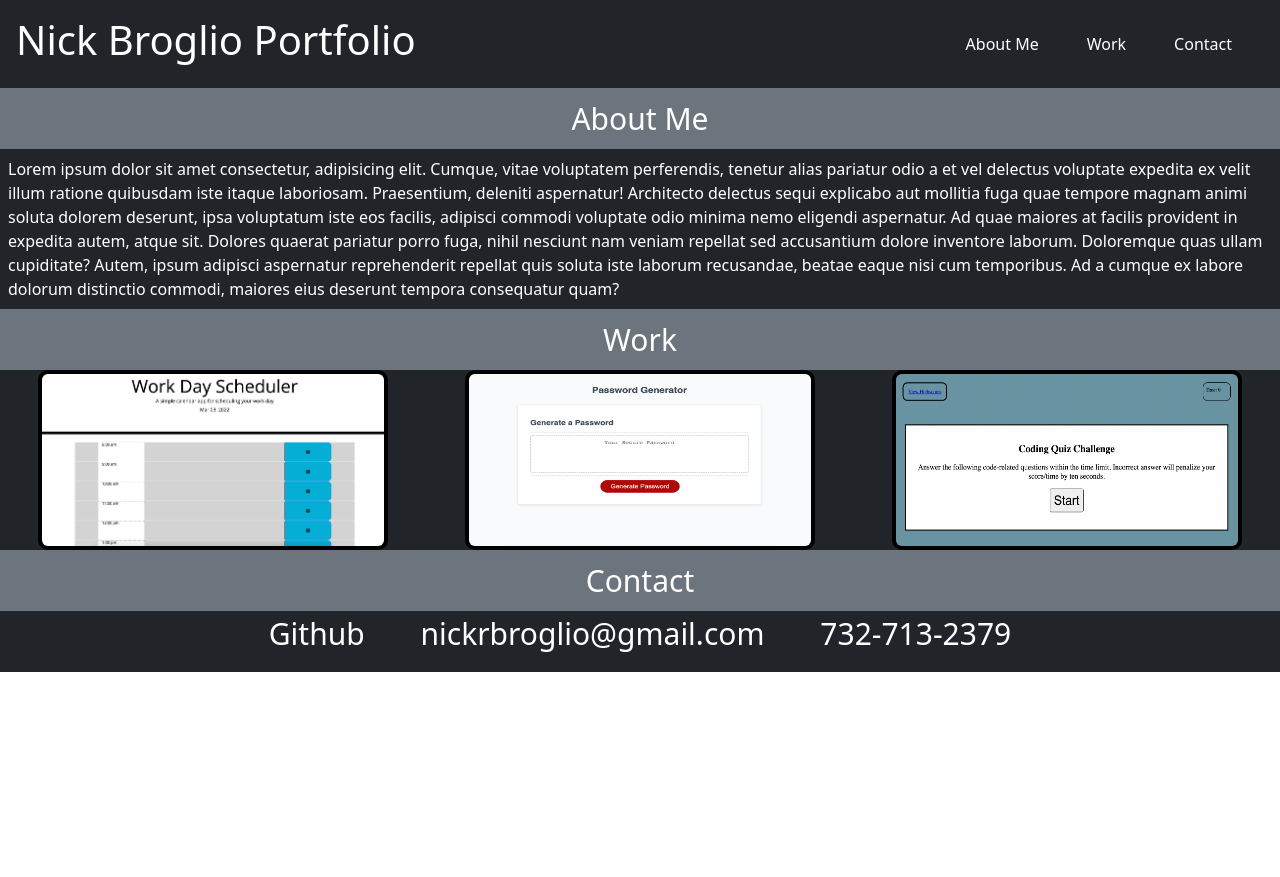
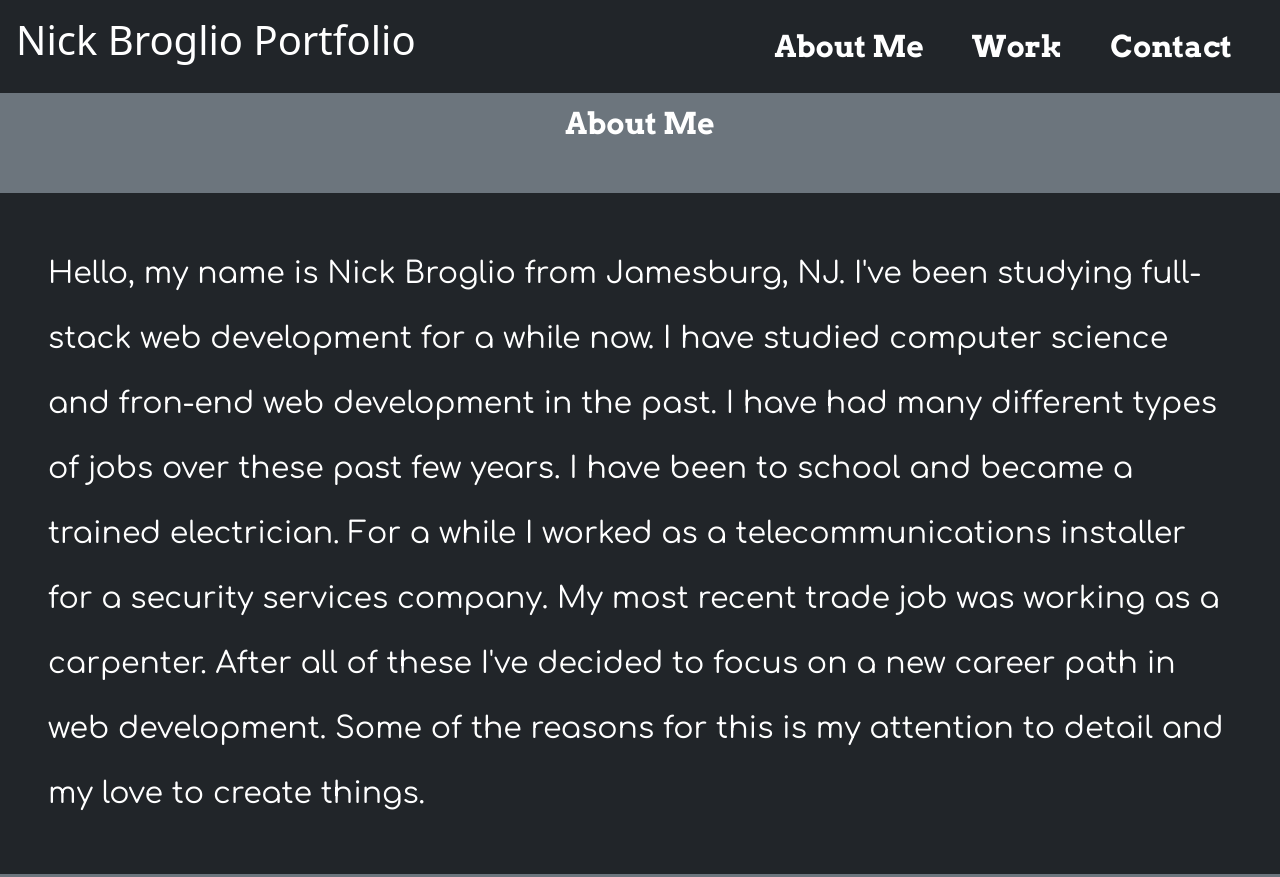
Before and after one commit to NickBroglio/Portfolio-Supreme, a plain HTML site: page index.html in a window 1280 px wide. Shown: the top 877 px of the page. Before the commit the page ends 800 px from the top, so only its background shows below. Drawn offline with nearby package versions, Linux system fonts and the light colour scheme.

Commit message:
fonts, images, second changes

```diff
--- a/index.html
+++ b/index.html
@@ -8,6 +8,13 @@
     <title>Nick Broglios' Portfolio</title>
     <link href="https://cdn.jsdelivr.net/npm/bootstrap@5.1.3/dist/css/bootstrap.min.css" rel="stylesheet"
         integrity="sha384-1BmE4kWBq78iYhFldvKuhfTAU6auU8tT94WrHftjDbrCEXSU1oBoqyl2QvZ6jIW3" crossorigin="anonymous">
+    <link rel="preconnect" href="https://fonts.googleapis.com">
+    <link rel="preconnect" href="https://fonts.gstatic.com" crossorigin>
+    <link href="https://fonts.googleapis.com/css2?family=Comfortaa&display=swap" rel="stylesheet">
+
+    <link rel="preconnect" href="https://fonts.googleapis.com">
+    <link rel="preconnect" href="https://fonts.gstatic.com" crossorigin>
+    <link href="https://fonts.googleapis.com/css2?family=Arvo:wght@700&display=swap" rel="stylesheet">
     <link rel="stylesheet" href="styles.css">
 </head>
 
@@ -23,26 +30,34 @@
 </header>
 
 <div class="about-me d-flex justify-content-center p-2 bg-secondary text-white">About Me</div>
-<div class="bg-dark text-white p-2">
-Lorem ipsum dolor sit amet consectetur, adipisicing elit. Cumque, vitae voluptatem perferendis, tenetur alias pariatur odio a et vel delectus voluptate expedita ex velit illum ratione quibusdam iste itaque laboriosam.
-Praesentium, deleniti aspernatur! Architecto delectus sequi explicabo aut mollitia fuga quae tempore magnam animi soluta dolorem deserunt, ipsa voluptatum iste eos facilis, adipisci commodi voluptate odio minima nemo eligendi aspernatur.
-Ad quae maiores at facilis provident in expedita autem, atque sit. Dolores quaerat pariatur porro fuga, nihil nesciunt nam veniam repellat sed accusantium dolore inventore laborum. Doloremque quas ullam cupiditate?
-Autem, ipsum adipisci aspernatur reprehenderit repellat quis soluta iste laborum recusandae, beatae eaque nisi cum temporibus. Ad a cumque ex labore dolorum distinctio commodi, maiores eius deserunt tempora consequatur quam?
+<div class="bg-dark text-white p-5 desc">
+    Hello, my name is Nick Broglio from Jamesburg, NJ. I've been studying full-stack web development for a while now. I
+    have studied computer science and fron-end web development in the past. I have had many different types of jobs over
+    these past few years. I have been to school and became a trained electrician. For a while I worked as a
+    telecommunications installer for a security services company. My most recent trade job was working as a carpenter.
+    After all of these I've decided to focus on a new career path in web development. Some of the reasons for this is my
+    attention to detail and my love to create things.
 </div>
 <div class="work d-flex justify-content-center p-2 bg-secondary text-white">Work</div>
 
-<div class="bg-dark d-flex justify-content-around flex-wrap">
-    <a href="https://nickbroglio.github.io/Day-Planner/"><img class="day-planner-image" src="dayplanner.png" alt="dayplanner"></a>
-    <a href="https://nickbroglio.github.io/Javascript-Password-Generator/"><img class="password-image" src="password.png" alt="password"></a>
-    <a href="https://nickbroglio.github.io/Code_Quiz/"><img class="code-quiz-image" src="codequiz.png" alt="codequiz"></a>
+<div class="bg-dark d-flex justify-content-around flex-wrap port">
+    <a href="https://nickbroglio.github.io/Day-Planner/"><img class="day-planner-image m-4" src="./images/dayplanner.png"
+            alt="dayplanner"></a>
+    <a href="https://nickbroglio.github.io/Javascript-Password-Generator/"><img class="password-image m-4"
+            src="./images/password.png" alt="password"></a>
+    <a href="https://nickbroglio.github.io/Code_Quiz/"><img class="code-quiz-image m-4" src="./images/codequiz.png"
+            alt="codequiz"></a>
+    <a href="https://nickbroglio.github.io/Weather-Homework/"><img class="weather-dash m-4" src="./images/dash.png"
+            alt="dash"></a>
+    <a href="https://nickbroglio.github.io/Pokemon-Data-Finder/"><img class="poke m-4" src="./images/poke.png" alt="pokemon"></a>
 </div>
 
 <div class="contact d-flex justify-content-center p-2 bg-secondary text-white">Contact</div>
-<div class="links d-flex bg-dark justify-content-around  ">
+<div class="links d-flex bg-dark justify-content-around address ">
     <address class="flex-row align-items-center">
-    <a class="px-4 py-5" href="https://github.com/NickBroglio?tab=repositories">Github</a>
-    <a class="px-4 py-5" href="mailto:nickrbroglio@gmail.com">nickrbroglio@gmail.com</a>
-    <a class="px-4 py-5" href="tel:+17327132379">732-713-2379</a>
+        <a class="px-4 py-5" href="https://github.com/NickBroglio?tab=repositories">Github</a>
+        <a class="px-4 py-5" href="mailto:nickrbroglio@gmail.com">nickrbroglio@gmail.com</a>
+        <a class="px-4 py-5" href="tel:+17327132379">732-713-2379</a>
 </div>
 </address>
 </div>
--- a/styles.css
+++ b/styles.css
@@ -7,23 +7,38 @@ body{
 .links a{
     text-decoration: none;
     color: white;
+    font-size: 30px;
+    font-family: 'Arvo', serif;
 }
 .about-me,
 .work,
 .contact,
 .links{
     font-size: 30px;
+    height: 100px;
+    text-align: justify;
+    font-family: 'Arvo', serif;
 }
 .day-planner-image,
 .password-image,
-.code-quiz-image{
-    height: 180px;
+.code-quiz-image,
+.weather-dash,
+.poke{
+    height: 220px;
     width: 350px;
     border: 4px solid black;
     border-radius: 10px;
 }
 .day-planner-image:hover,
 .password-image:hover,
-.code-quiz-image:hover{
+.code-quiz-image:hover,
+.weather-dash:hover,
+.poke:hover{
     border: 4px solid red;
 }
+.desc{
+    font-size: 30px;
+    line-height: 65px;
+    font-family: 'Comfortaa', cursive;
+    padding-left: 3px;
+}
```
Also changed, not shown: images/codequiz.png (renamed from codequiz.png), images/dayplanner.png (renamed from dayplanner.png), images/password.png (renamed from password.png), 7 other files.
